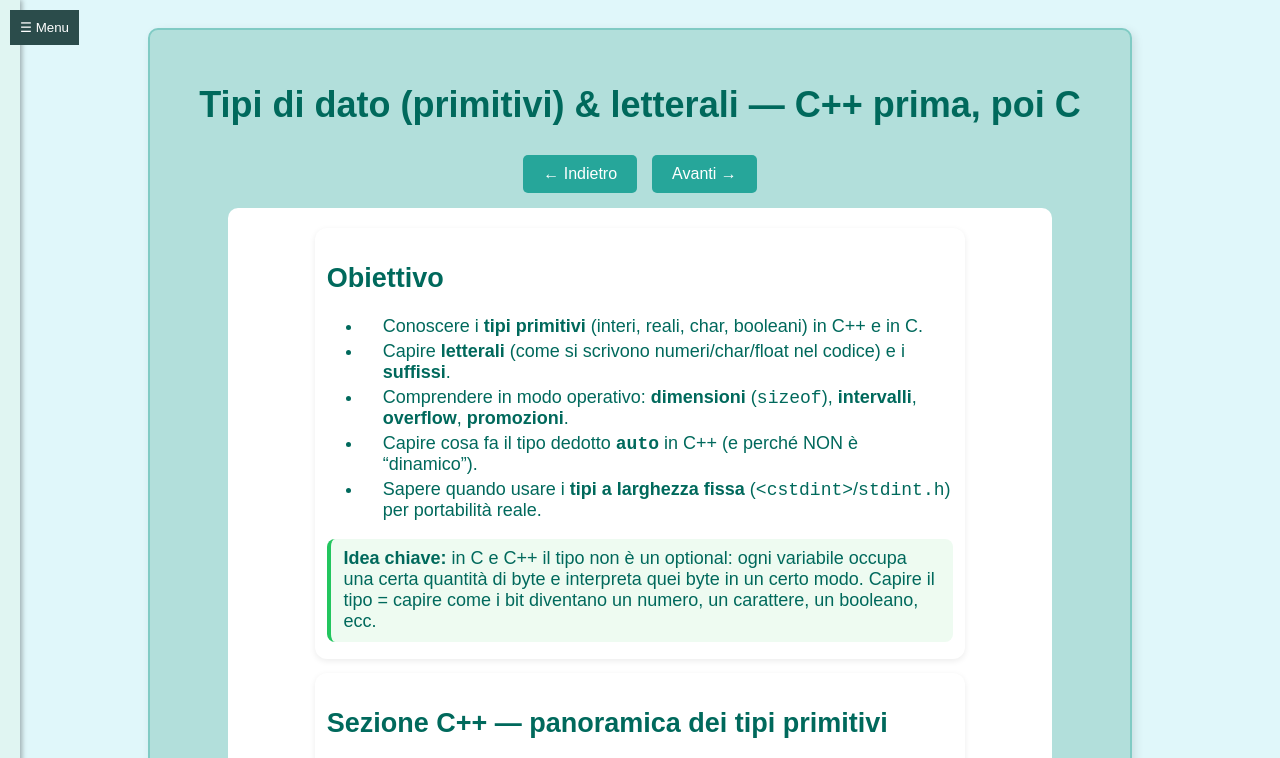
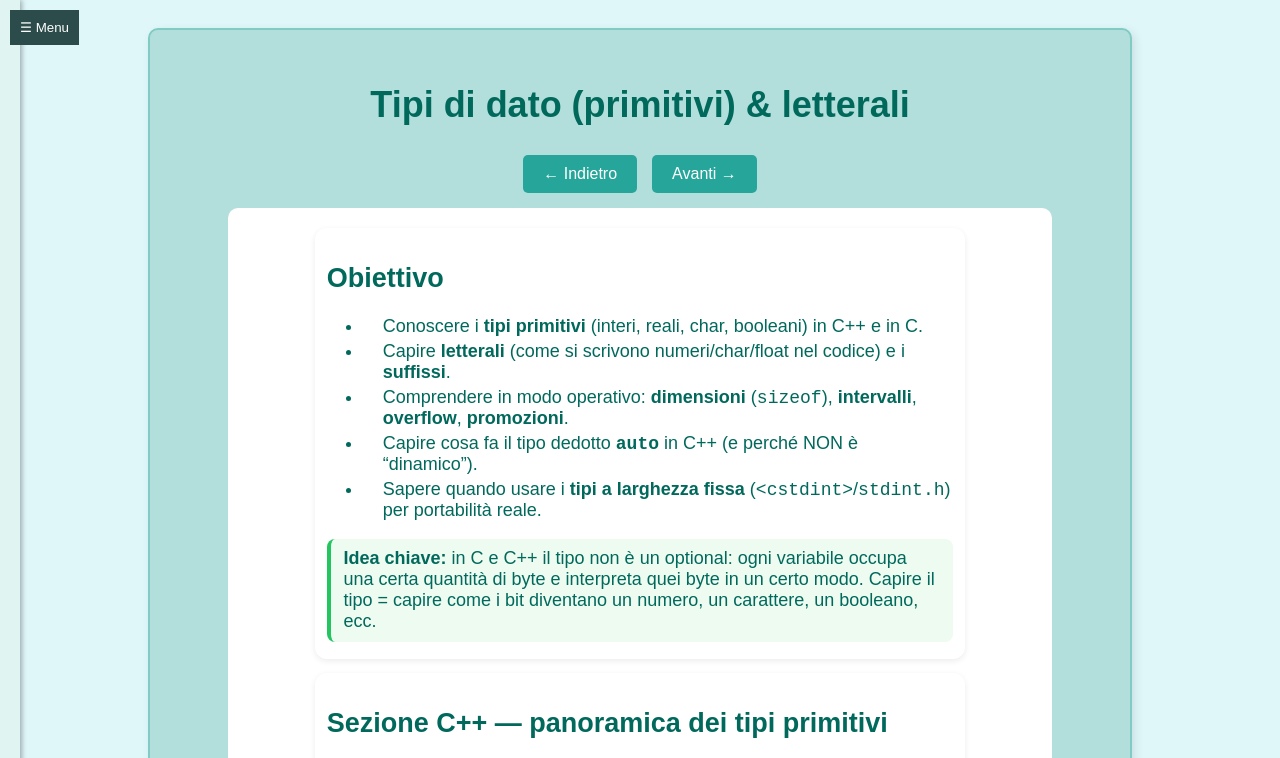
Before and after one commit to carlocomin/corso_3XIA_Informatica, a plain HTML site: page lez6/lez6_3.html in a window 1280 px wide. Shown: the top 758 px of the page. Drawn offline with Linux system fonts and the light colour scheme.

Commit message:
minor heading titles update in lez6

```diff
--- a/lez6/lez6_3.html
+++ b/lez6/lez6_3.html
@@ -64,7 +64,7 @@
 <!-- END MENU -->
 
 <div class="slide">
-  <h1>Tipi di dato (primitivi) &amp; letterali — C++ prima, poi C</h1>
+  <h1>Tipi di dato (primitivi) &amp; letterali</h1>
 
   <div class="nav-buttons" style="margin-bottom:10px">
     <button onclick="prevSlide()">&#8592; Indietro</button>
```
Also changed, not shown: lez6/lez6_4.html (+1 -1 lines).
